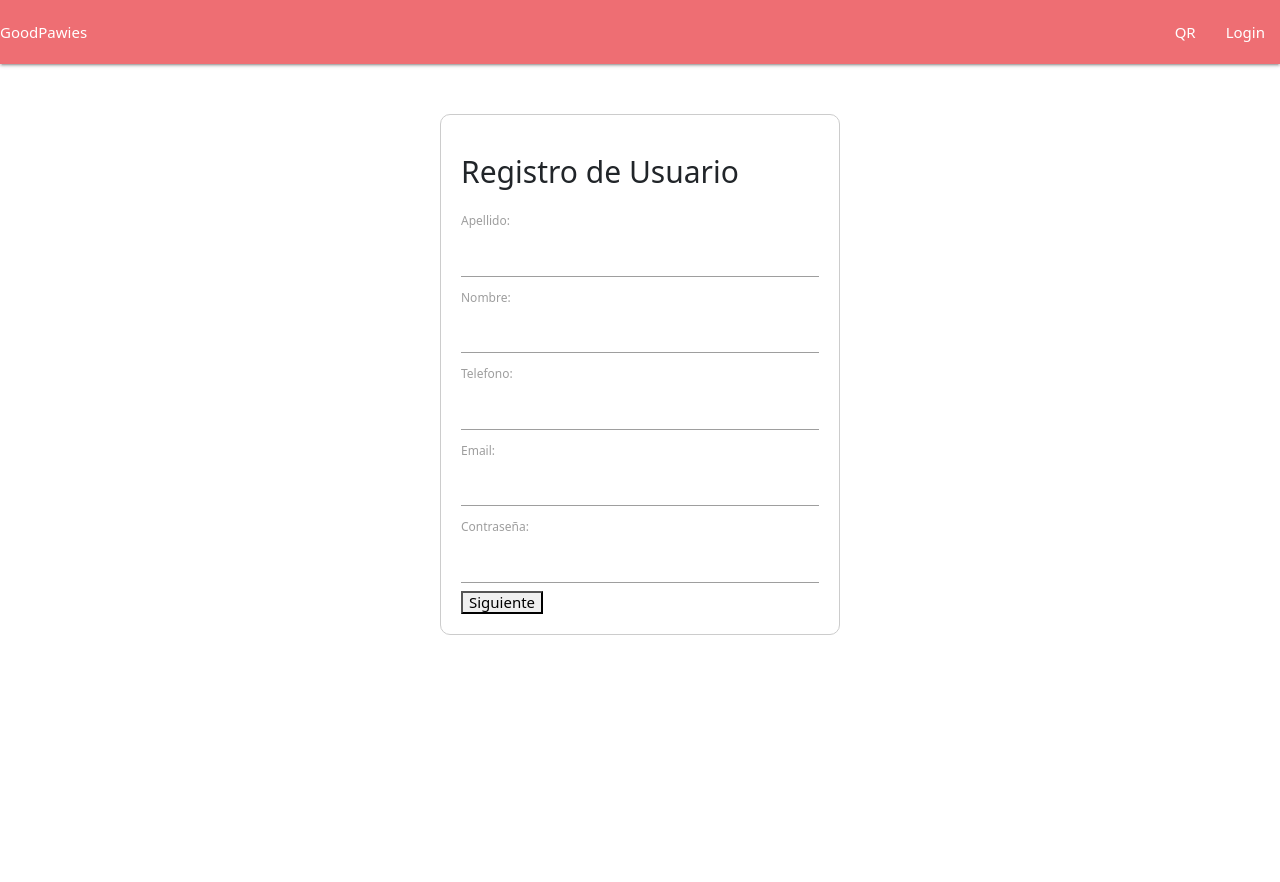
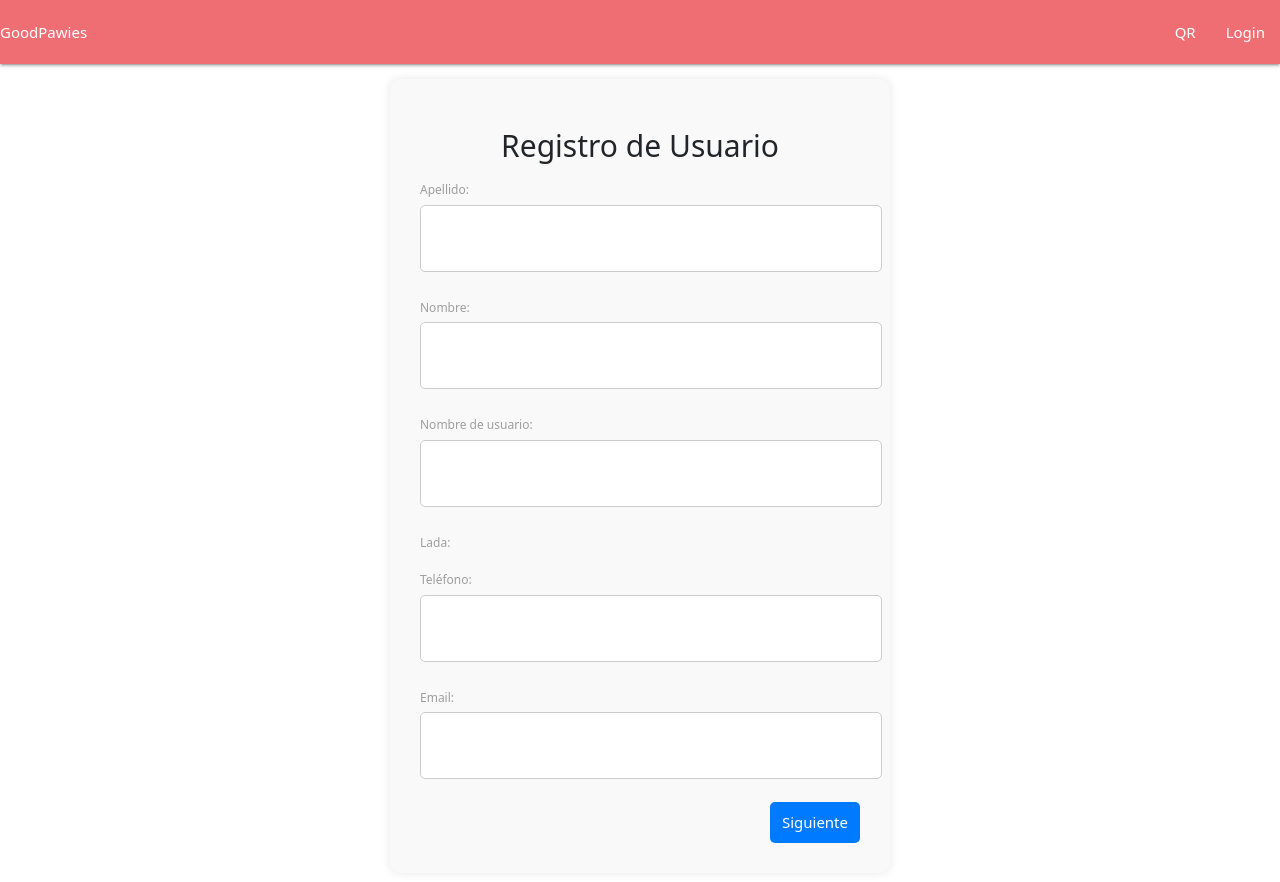
Before and after one commit to Karen02213/goodpawiesUI, a React (Create React App) app in the folder client/: page /registrarse in a window 1280 px wide. Shown: the top 882 px of the page. Before the commit the page ends 800 px from the top, so only its background shows below. Built offline with nearby package versions, Linux system fonts and the light colour scheme.

Commit message:
add RegisterPage

```diff
--- a/client/src/pages/register/RegisterPage.js
+++ b/client/src/pages/register/RegisterPage.js
@@ -1,88 +1,279 @@
 import { useState } from "react";
+
+const inputStyle = {
+  width: "100%",
+  padding: "10px",
+  marginTop: "5px",
+  borderRadius: "5px",
+  border: "1px solid #ccc",
+  fontSize: "1rem",
+  backgroundColor: "#fff", // importante para <select>
+  appearance: "none",      // elimina estilos nativos del navegador
+};
+
+const selectStyle = {
+  width: "100%",
+  padding: "0.5rem",
+  marginBottom: "0.5rem",
+  borderRadius: "4px",
+  border: "1px solid #ccc",
+  fontSize: "1rem"
+};
+
+const buttonStyle = {
+  display: "block",
+  marginLeft: "auto",
+  padding: "12px",
+  backgroundColor: "#007bff",
+  color: "#fff",
+  fontSize: "1rem",
+  border: "none",
+  borderRadius: "5px",
+  cursor: "pointer",
+};
+
+function getPasswordStrengthLevel(password) {
+  let score = 0;
+  if (password.length >= 6) score++;
+  if (password.match(/[A-Z]/)) score++;
+  if (password.match(/[0-9]/)) score++;
+  if (password.match(/[^A-Za-z0-9]/)) score++;
+  return score; // 0 a 4
+}
+
+function getPasswordStrength(password) {
+  if (password.length < 6) return "Débil";
+  if (
+    password.match(/[A-Z]/) &&
+    password.match(/[0-9]/) &&
+    password.length >= 8
+  )
+    return "Fuerte";
+  return "Media";
+}
 
 function RegisterPage() {
   const [step, setStep] = useState(1);
   const [userData, setUserData] = useState({
-    username: "",
-    email: "",
-    password: ""
+    s_full_surname: "",
+    s_full_name: "",
+    s_username: "",
+    s_phone_prefix: "", // Inicializa el valor
+    s_phone_number: "",
+    s_email: "",
+    s_password_hash: "",
   });
 
-  const [petData, setPetData] = useState({
-    name: "",
-    species: "",
-    age: ""
-  });
+  const [passwordStrength, setPasswordStrength] = useState("");
 
   const handleUserChange = (e) => {
-    setUserData({ ...userData, [e.target.name]: e.target.value });
-  };
+    const { name, value } = e.target;
+    setUserData((prev) => ({
+      ...prev,
+      [name]: value,
+    }));
 
-  const handlePetChange = (e) => {
-    setPetData({ ...petData, [e.target.name]: e.target.value });
+    if (name === "password") {
+      setPasswordStrength(getPasswordStrength(value));
+    }
   };
 
   const handleUserSubmit = (e) => {
     e.preventDefault();
-    // Aquí puedes guardar el usuario (llamar API, etc)
-    console.log("Usuario registrado:", userData);
     setStep(2);
   };
 
-  const handlePetSubmit = (e) => {
+  const handleRegister = (e) => {
     e.preventDefault();
-    // Aquí puedes guardar la mascota (llamar API, etc)
-    console.log("Mascota registrada:", petData);
-    alert("¡Usuario y mascota registrados con éxito!");
+    if (userData.password !== userData.confirmPassword) {
+      alert("Las contraseñas no coinciden");
+      return;
+    }
+
+    console.log("Usuario registrado:", userData);
+    alert("¡Registro exitoso!");
   };
 
   return (
-    <div style={{ maxWidth: 400, margin: "50px auto", padding: 20, border: "1px solid #ccc", borderRadius: 10 }}>
+    <div
+      style={{
+        maxWidth: "100%",
+        padding: "1rem",
+        display: "flex",
+        justifyContent: "center",
+      }}
+    >
+      <div
+        style={{
+          width: "100%",
+          maxWidth: "500px",
+          backgroundColor: "#f9f9f9",
+          padding: "2rem",
+          borderRadius: "10px",
+          boxShadow: "0 0 10px rgba(0,0,0,0.1)",
+        }}
+      >
         {step === 1 && (
           <form onSubmit={handleUserSubmit}>
-          <h1>Registro de Usuario</h1>
-          <div>
+            <h1 style={{ textAlign: "center", marginBottom: "1rem" }}>
+              Registro de Usuario
+            </h1>
+
+            <div style={{ marginBottom: "1rem" }}>
               <label>Apellido:</label>
-            <input type="text" name="username" value={userData.username} onChange={handleUserChange} required />
+              <input
+                type="text"
+                name="s_full_surname"
+                onChange={handleUserChange}
+                required
+                style={inputStyle}
+              />
             </div>
-          <div>
+            <div style={{ marginBottom: "1rem" }}>
               <label>Nombre:</label>
-            <input type="text" name="username" value={userData.username} onChange={handleUserChange} required />
+              <input
+                type="text"
+                name="s_full_name"
+                onChange={handleUserChange}
+                required
+                style={inputStyle}
+              />
             </div>
-          <div>
-            <label>Telefono:</label>
-            <input type="text" name="username" value={userData.username} onChange={handleUserChange} required />
+            <div style={{ marginBottom: "1rem" }}>
+              <label>Nombre de usuario:</label>
+              <input
+                type="text"
+                name="s_username"
+                onChange={handleUserChange}
+                required
+                style={inputStyle}
+              />
             </div>
-          <div>
+            <div style={{ marginBottom: "1rem" }}>
+              <label>Lada:</label>
+              <select
+                name="s_phone_prefix"
+                value={userData.s_phone_prefix}
+                onChange={handleUserChange}
+                required
+                style={selectStyle}
+              >
+                <option value="">Selecciona una lada</option>
+                <option value="+52">México (+52)</option>
+                <option value="+1">USA/Canadá (+1)</option>
+                <option value="+34">España (+34)</option>
+                <option value="+54">Argentina (+54)</option>
+                <option value="+57">Colombia (+57)</option>
+              </select>
+            </div>
+
+            <div style={{ marginBottom: "1rem" }}>
+              <label>Teléfono:</label>
+              <input
+                type="tel"
+                name="s_phone_number"
+                onChange={handleUserChange}
+                required
+                style={inputStyle}
+              />
+            </div>
+            <div style={{ marginBottom: "1rem" }}>
               <label>Email:</label>
-            <input type="email" name="email" value={userData.email} onChange={handleUserChange} required />
+              <input
+                type="email"
+                name="s_email"
+                value={userData.email}
+                onChange={handleUserChange}
+                required
+                style={inputStyle}
+              />
             </div>
-          <div>
-            <label>Contraseña:</label>
-            <input type="password" name="password" value={userData.password} onChange={handleUserChange} required />
-          </div>
-          <button type="submit">Siguiente</button>
+
+            <button type="submit" style={buttonStyle}>
+              Siguiente
+            </button>
           </form>
         )}
 
         {step === 2 && (
-        <form onSubmit={handlePetSubmit}>
-          <h2>Registro de Mascota</h2>
-          <div>
-            <label>Nombre de la mascota:</label>
-            <input type="text" name="name" value={petData.name} onChange={handlePetChange} required />
+          <form onSubmit={handleRegister}>
+            <h2 style={{ textAlign: "center", marginBottom: "1rem" }}>
+              Seguridad de la Cuenta
+            </h2>
+
+            <div style={{ marginBottom: "1rem" }}>
+              <label>Contraseña:</label>
+              <input
+                type="password"
+                name="s_password_hash"
+                value={userData.password}
+                onChange={handleUserChange}
+                required
+                style={inputStyle}
+              />
+              {userData.password && (
+                <>
+                  <div
+                    style={{
+                      fontWeight: "bold",
+                      color:
+                        passwordStrength === "Fuerte"
+                          ? "green"
+                          : passwordStrength === "Media"
+                          ? "orange"
+                          : "red",
+                    }}
+                  >
+                    Seguridad: {passwordStrength}
                   </div>
-          <div>
-            <label>Especie:</label>
-            <input type="text" name="species" value={petData.species} onChange={handlePetChange} required />
+                  <div
+                    style={{
+                      height: "10px",
+                      backgroundColor: "#ddd",
+                      borderRadius: "5px",
+                      marginTop: "5px",
+                    }}
+                  >
+                    <div
+                      style={{
+                        height: "100%",
+                        width: `${
+                          (getPasswordStrengthLevel(userData.password) / 4) *
+                          100
+                        }%`,
+                        backgroundColor:
+                          passwordStrength === "Fuerte"
+                            ? "green"
+                            : passwordStrength === "Media"
+                            ? "orange"
+                            : "red",
+                        borderRadius: "5px",
+                        transition: "width 0.3s ease",
+                      }}
+                    ></div>
                   </div>
-          <div>
-            <label>Edad:</label>
-            <input type="number" name="age" value={petData.age} onChange={handlePetChange} required />
+                </>
+              )}
             </div>
-          <button type="submit">Registrar</button>
+
+            <div style={{ marginBottom: "1.5rem" }}>
+              <label>Confirmar contraseña:</label>
+              <input
+                type="password"
+                name="confirmPassword"
+                value={userData.confirmPassword}
+                onChange={handleUserChange}
+                required
+                style={inputStyle}
+              />
+            </div>
+
+            <button type="submit" style={buttonStyle}>
+              Registrar
+            </button>
           </form>
         )}
+      </div>
     </div>
   );
 }
```
Lines whose indentation alone changed are shown as unchanged.
